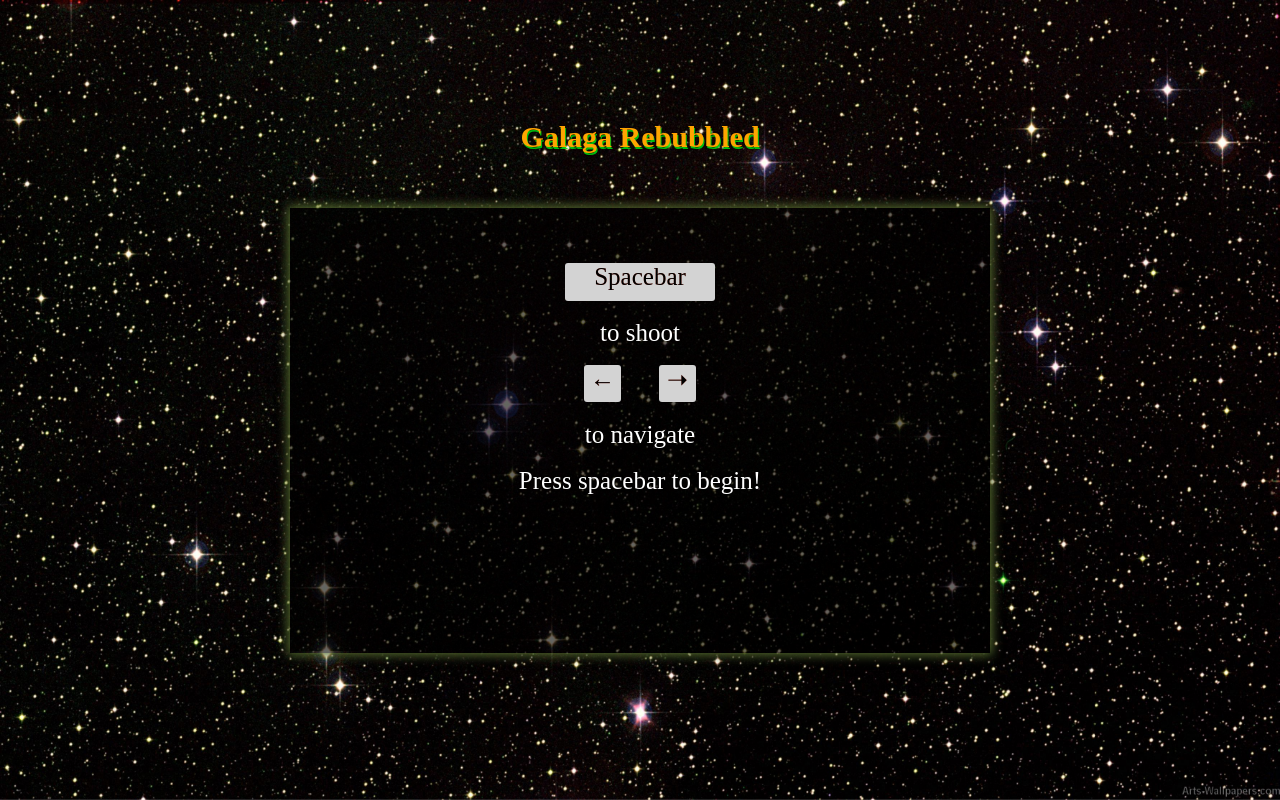
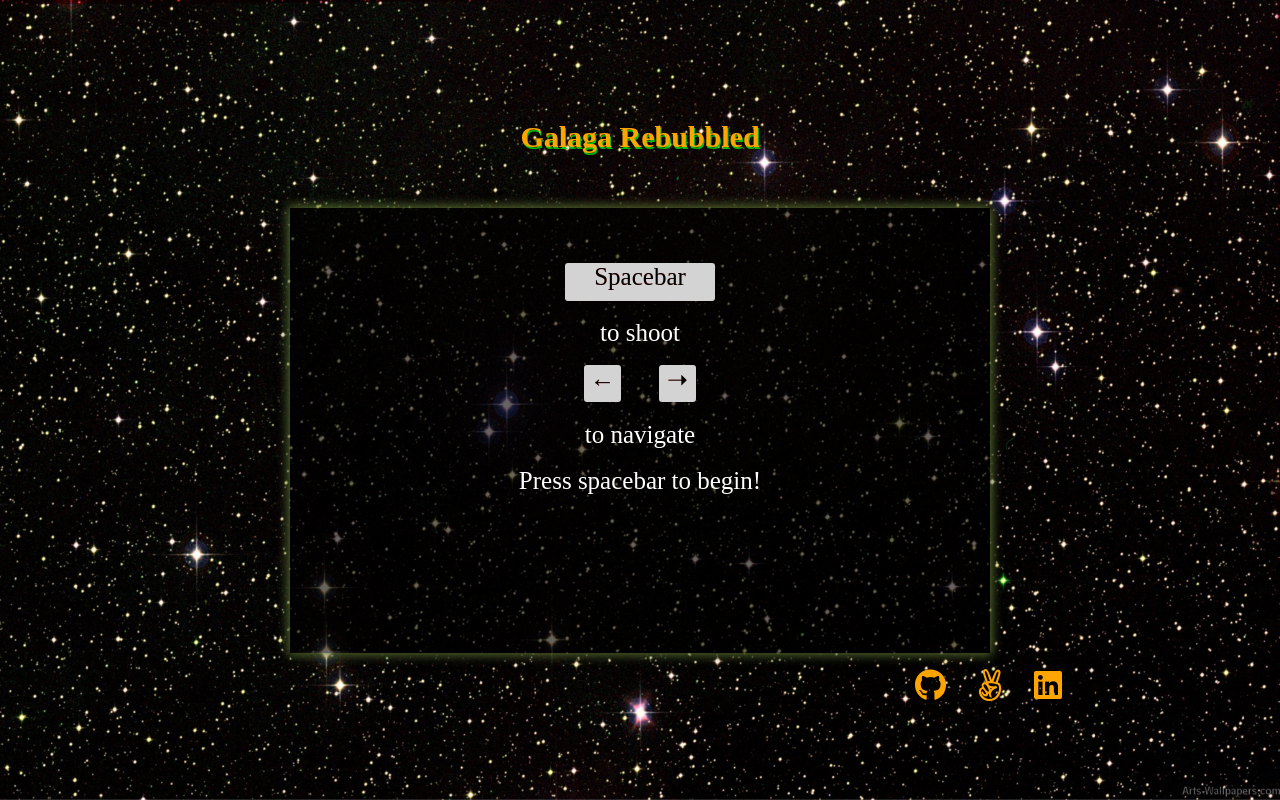
Before and after one commit to as6730/Galaga-Rebubbled, a website built with webpack: page index.html in a window 1280 px wide. Built offline with nearby package versions, Linux system fonts and the light colour scheme.

Commit message:
Add icons for contact info

```diff
--- a/assets/stylesheets/index.css
+++ b/assets/stylesheets/index.css
@@ -54,3 +54,18 @@
 p.spacebar.key {
   width: 150px;
 }
+
+.links {
+  color: white;
+  margin-top: 500px;
+  margin-left: 900px;
+  margin-bottom: 100px;
+  display: flex;
+  justify-content: flex-start;
+  position: absolute;
+}
+
+.links i {
+  color: orange;
+  margin: 15px;
+}
--- a/index.html
+++ b/index.html
@@ -10,6 +10,8 @@
       main { position: absolute; top: 40px; width: 100%; }
     </style>
     <link rel="stylesheet" type="text/css" href="./assets/stylesheets/index.css">
+    <!-- font awesome -->
+    <link rel="stylesheet" href="https://use.fontawesome.com/releases/v5.0.12/css/all.css" integrity="sha384-G0fIWCsCzJIMAVNQPfjH08cyYaUtMwjJwqiRKxxE/rx96Uroj1BtIQ6MLJuheaO9" crossorigin="anonymous">
   </head>
   <body>
     <canvas id="canvas" width="700" height="445"></canvas>
@@ -18,6 +20,18 @@
 
     <main>
       <h1 class="title">Galaga Rebubbled</h1>
+      <div class="links">
+        <a href="https://github.com/as6730" id="github" target="_blank">
+          <i class="fab fa-github fa-2x"></i>
+        </a>
+        <a href="https://angel.co/alexandra-savramis" id="angellist" target="_blank">
+          <i class="fab fa-angellist fa-2x"></i>
+        </a>
+        <a href="https://www.linkedin.com/in/alexandrasavramis/" id="linkedin" target="_blank">
+          <i class="fab fa-linkedin fa-2x"></i>
+        </a>
+      </div>
+
       <div class="instructions" id="instructions">
         <p class="spacebar key"> Spacebar </p>
         <p>to shoot</p>
@@ -28,6 +42,8 @@
         <p>to navigate</p>
         <p>Press spacebar to begin!</p>
       </div>
+
+
     </main>
   </body>
 </html>
```
